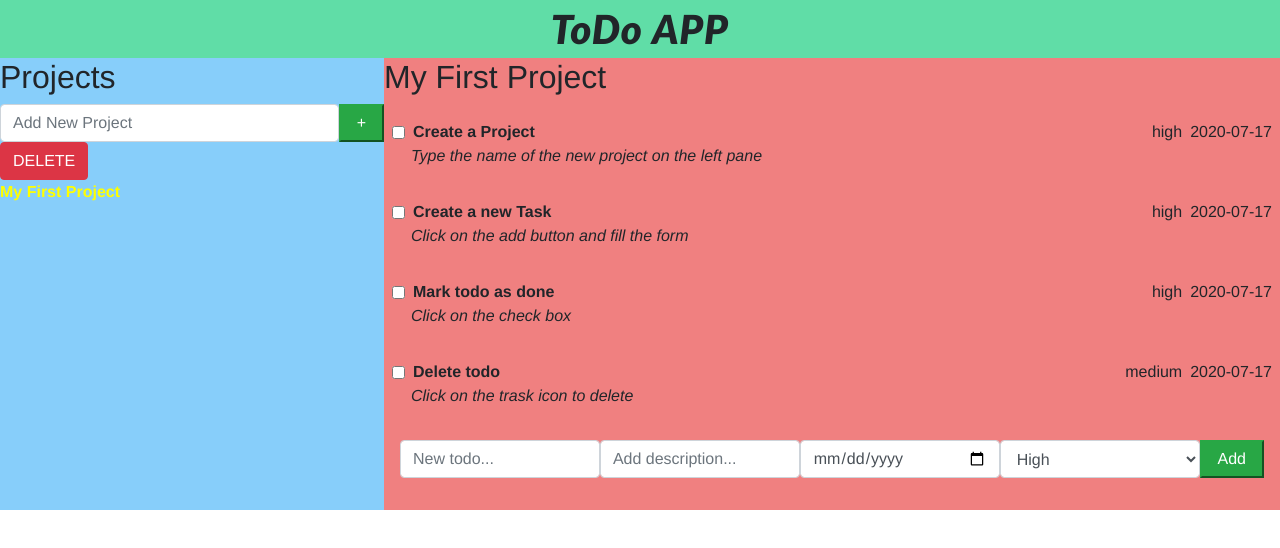
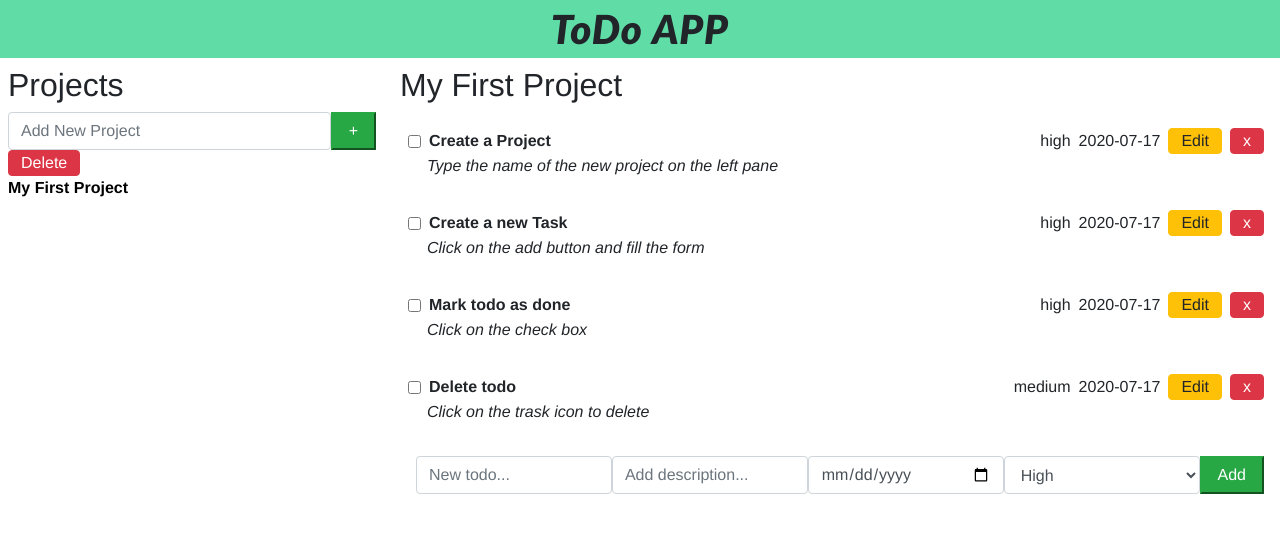
Before and after one commit to nriqu322/To-Do-List, a website built with webpack: page dist/index.html in a window 1280 px wide. Both pictures are taken after a click on the element "My First Project". Built offline with nearby package versions, Linux system fonts and the light colour scheme.

Commit message:
add edit and delete btn and style

```diff
--- a/src/display.js
+++ b/src/display.js
@@ -40,6 +40,7 @@ const renderTodos = () => {
   todoListCont.classList.add('todo-list', 'd-flex', 'flex-column');
   todoItemContainer.appendChild(todoListCont);
 
+  let cnt = 0;
   selectedProject.todoList.forEach((todo) => {
     const todoItem = document.createElement('div');
     const todoItemLine = document.createElement('div');
@@ -50,7 +51,7 @@ const renderTodos = () => {
     todoItem.classList.add('todo-item', 'd-flex', 'flex-column', 'px-2', 'py-3');
     todoItemLine.classList.add('d-flex', 'justify-content-between', 'align-items-center');
     todoItemLeft.classList.add('todo-item-left', 'd-flex', 'align-items-center');
-    todoItemRight.classList.add('todo-item-right', 'd-flex');
+    todoItemRight.classList.add('todo-item-right', 'd-flex', 'align-items-center');
     todoListCont.appendChild(todoItem);
     todoItem.appendChild(todoItemLine);
     todoItemLine.appendChild(todoItemLeft);
@@ -79,6 +80,26 @@ const renderTodos = () => {
     todoDueDate.classList.add('todo-item-date');
     todoDueDate.textContent = todo.dueDate;
     todoItemRight.appendChild(todoDueDate);
+
+    const editBtn = document.createElement('button');
+    editBtn.classList.add('btn', 'btn-warning', 'py-0', 'mx-2');
+    editBtn.id = `edit-btn-${cnt}`;
+    editBtn.textContent = 'Edit';
+    todoItemRight.appendChild(editBtn);
+
+    const deleteBtn = document.createElement('button');
+    deleteBtn.classList.add('btn', 'btn-danger', 'py-0', 'mr-2');
+    deleteBtn.id = `delete-btn-${cnt}`;
+    deleteBtn.textContent = 'x';
+    todoItemRight.appendChild(deleteBtn);
+
+    console.log(document.getElementById(`delete-btn-${cnt}`));
+    document.getElementById(`delete-btn-${cnt}`).addEventListener('click', () => {
+      selectedProject.removeTodo(cnt);
+      renderTodos();
+    });
+
+    cnt += 1;
   });
 };
 
--- a/src/layout.js
+++ b/src/layout.js
@@ -16,7 +16,7 @@ const renderLayout = () => {
   content.appendChild(container);
 
   const leftMenu = document.createElement('div');
-  leftMenu.classList.add('left-menu');
+  leftMenu.classList.add('left-menu', 'pt-2', 'px-2');
   const leftTitle = document.createElement('h2');
   leftTitle.textContent = 'Projects';
 
@@ -41,12 +41,12 @@ const renderLayout = () => {
   newProjectCont.appendChild(addProjectBtn);
 
   const deleteProjectBtn = document.createElement('button');
-  deleteProjectBtn.classList.add('delete-btn', 'btn', 'btn-danger');
-  deleteProjectBtn.textContent = 'DELETE';
+  deleteProjectBtn.classList.add('delete-btn', 'btn', 'btn-danger', 'py-0');
+  deleteProjectBtn.textContent = 'Delete';
   leftMenu.appendChild(deleteProjectBtn);
 
   const todoContainer = document.createElement('div');
-  todoContainer.classList.add('todo-container');
+  todoContainer.classList.add('todo-container', 'pl-3', 'pt-2');
   const todoItemCont = document.createElement('div');
   todoItemCont.classList.add('todo-item-container');
 
--- a/src/style.css
+++ b/src/style.css
@@ -25,12 +25,10 @@ h1 {
 }
 
 .left-menu {
-  background-color: lightskyblue;
   width: 30%;
 }
 
 .todo-container {
-  background-color: lightcoral;
   width: 70%;
 }
 
@@ -38,9 +36,13 @@ li {
   list-style: none;
 }
 
+.project {
+  color: rgb(104, 100, 100);
+}
+
 .active-project {
   font-weight: bold;
-  color: yellow;
+  color: #000;
 }
 
 /* .new-todo-container {
```
Also changed, not shown: dist/main.js.
